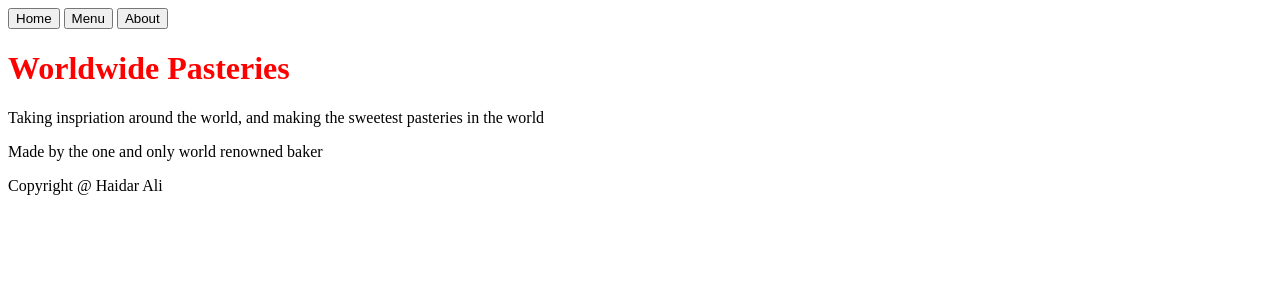
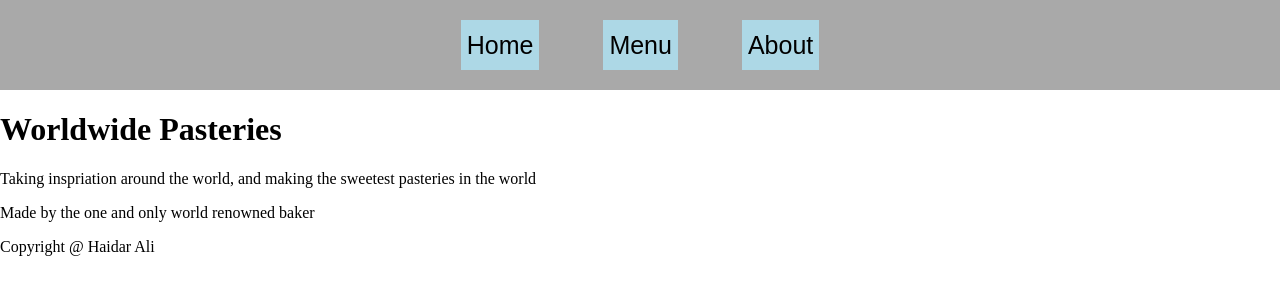
Before and after one commit to FC-HaidarAli/restaurant-page, a website built with webpack: page src/index.html in a window 1280 px wide. Built offline with nearby package versions, Linux system fonts and the light colour scheme.

Commit message:
navigation bar spacing

```diff
--- a/src/index.html
+++ b/src/index.html
@@ -7,10 +7,10 @@
 </head>
 <body>
     <header>
-        <nav>
-            <button type="button">Home</button>
-            <button type="button">Menu</button>
-            <button type="button">About</button>
+        <nav class="navigation-bar">
+            <button type="button" class="nav-button">Home</button>
+            <button type="button" class="nav-button">Menu</button>
+            <button type="button" class="nav-button">About</button>
         </nav>
     </header>
     <div class="content">
--- a/src/main.css
+++ b/src/main.css
@@ -1,3 +1,26 @@
-.page-title {
-    color: red;
+/* No white bars around body */
+body {
+    margin: 0;
+    padding: 0;
+    display: flex;
+    flex-direction: column;
+    max-height: 100vh;
 }
+
+
+.navigation-bar {
+    display: flex;
+    justify-content: center;
+    height: 50px;
+    padding-top: 20px;
+    padding-bottom: 20px;
+    gap: 5vw;
+    background-color: darkGrey;
+}
+
+.nav-button {
+    background: none;
+    border: none;
+    font-size: 25px;
+    background-color: lightblue;
+}
```
